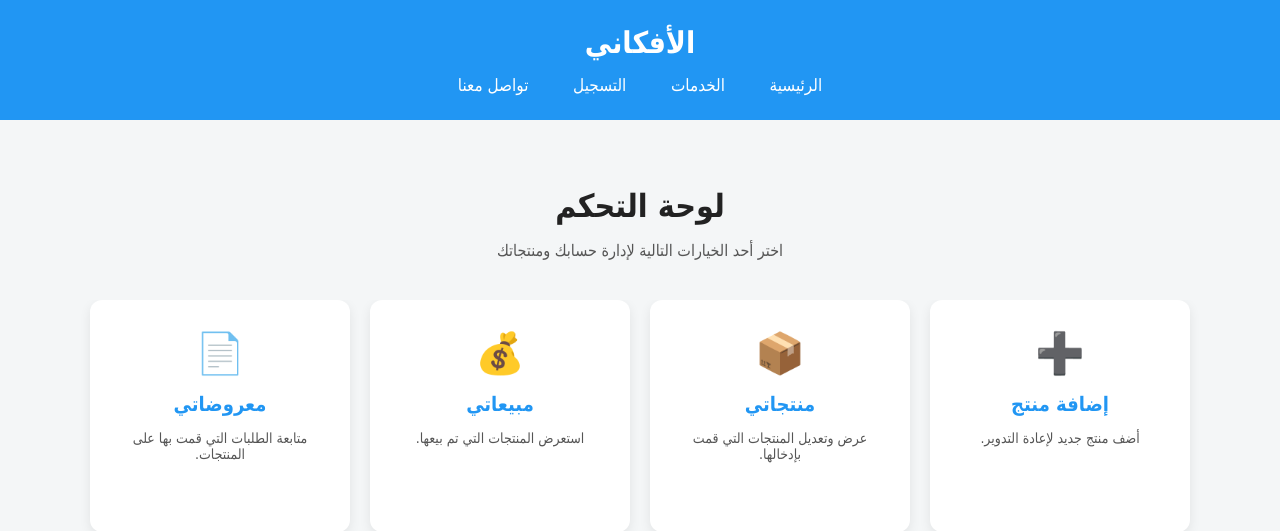
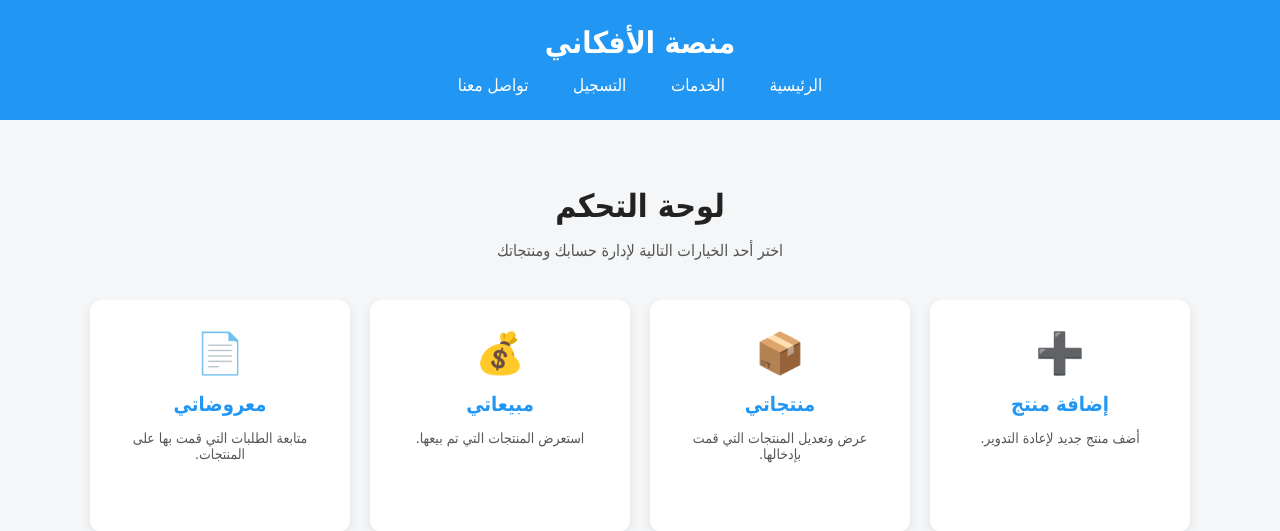
Before and after one commit to haninbnder/ekls, a Django app: page /about/ in a window 1280 px wide. Shown: the top 531 px of the page. Run offline with Django 5.2, Linux system fonts and the light colour scheme.

Commit message:
Add Pillow to requirements + update base_header

```diff
--- a/templates/includes/base_header.html
+++ b/templates/includes/base_header.html
@@ -1,5 +1,5 @@
 <header style="background-color: #2196f3; padding: 25px 10px; color: white; text-align: center;">
-  <h1 style="margin: 0; font-size: 30px; font-weight: bold;">الأفكاني</h1>
+  <h1 style="margin: 0; font-size: 30px; font-weight: bold;">منصة الأفكاني</h1>
 
   <nav style="margin-top: 15px;">
     <a href="{% url 'core:home' %}" style="margin: 0 20px; color: white; text-decoration: none; font-size: 17px;">الرئيسية</a>
```
